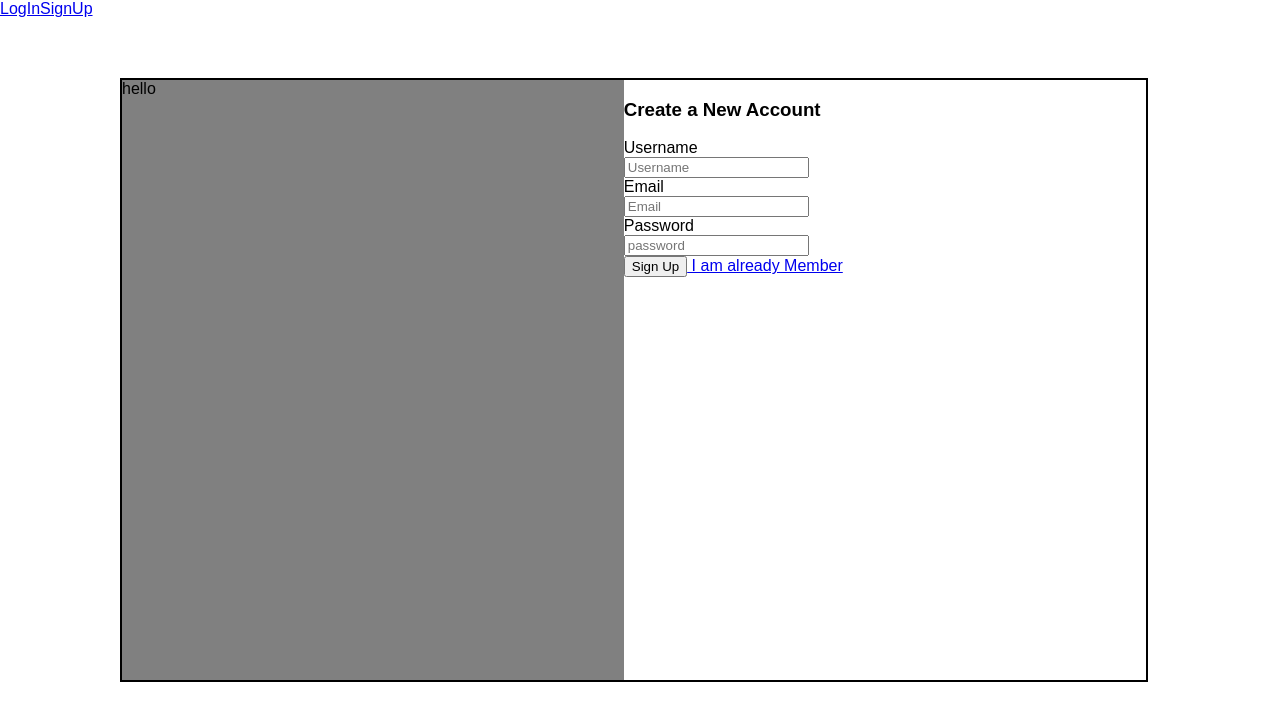
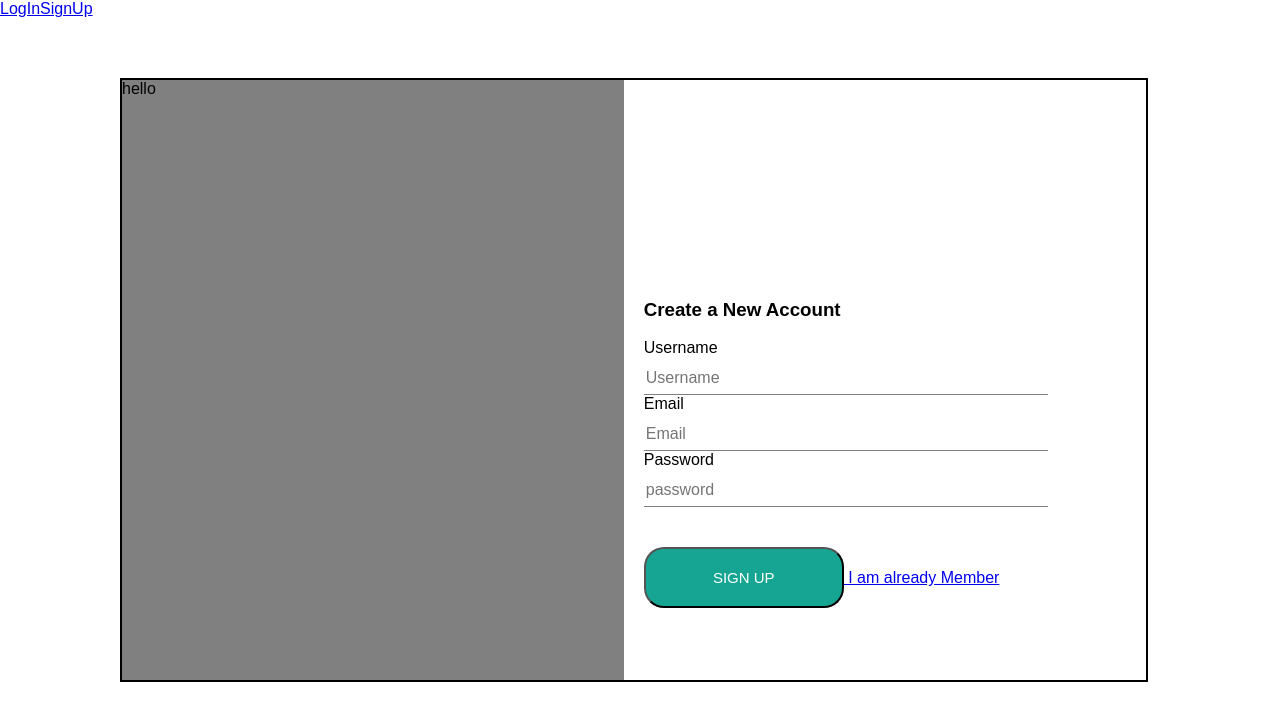
Before and after one commit to Build-Week-React-HackerNews-Clone/Front-End, a React (Create React App) app in the folder hacker-news/: page /SignUp in a window 1280 px wide. Shown: the top 720 px of the page. Built offline with nearby package versions, Linux system fonts and the light colour scheme; no server answers.

Commit message:
changed the styling of inputs of signup form

```diff
--- a/hacker-news/src/Component/Users/SignUp.js
+++ b/hacker-news/src/Component/Users/SignUp.js
@@ -27,16 +27,15 @@ const SignUp = () => {
 
   return (
     <form onSubmit={handleSubmit}>
-
       <div className="maindiv">
         <div className="firstdiv">hello</div>
         <div className="seconddiv">
-        <h3>Create a New Account</h3>
+          <h3>Create a New Account</h3>
           <div>
             <lable>Username</lable>
           </div>
           <div>
-            <input
+            <input className="inputform"
               type="text"
               name="username"
               placeholder="Username"
@@ -49,7 +48,7 @@ const SignUp = () => {
 
           <div>Email</div>
           <div>
-            <input
+            <input className="inputform"
               type="email"
               name="email"
               placeholder="Email"
@@ -61,7 +60,7 @@ const SignUp = () => {
 
           <div>Password</div>
           <div>
-            <input
+            <input className="inputform"
               type="password"
               name="password"
               placeholder="password"
@@ -72,10 +71,10 @@ const SignUp = () => {
               required
             />
           </div>
-          <button type="submit">Sign Up</button>
+          <button  className ="button1" type="submit">Sign Up</button>
           <Link to="/LogIn"> I am already Member</Link>
+          </div>
         </div>
-      </div>
     </form>
   );
 };
--- a/hacker-news/src/Component/Users/Users.css
+++ b/hacker-news/src/Component/Users/Users.css
@@ -13,3 +13,36 @@
    background-color:grey;
    width:49%;
 }
+
+.seconddiv{
+    margin-top:200px;
+    margin-left: 20px;
+}
+
+.inputform {
+    background: transparent;
+    border: none;
+    border-bottom: 1px solid grey;
+    margin-top: 5px;
+    font-size: 16px;
+    width: 400px;
+    height: 30px;
+    border-top: 0px;
+    border-left: 0px;
+    border-right: 0px;
+    color:white;
+
+}
+
+
+.button1 {
+    margin-top: 40px;
+    text-transform: uppercase;
+    background: #16A493;
+    padding: 20px;
+    width: 200px;
+    border-radius: 20px;
+    display: inline-block;
+    font-size: 15px;
+    color:white;
+}
```
